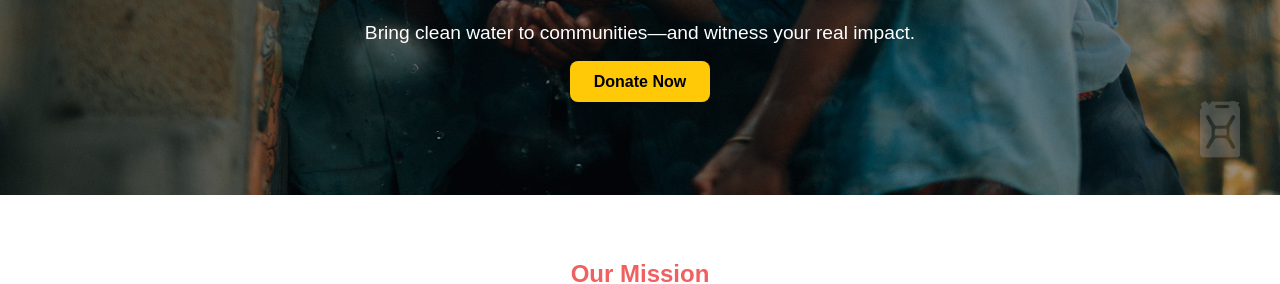
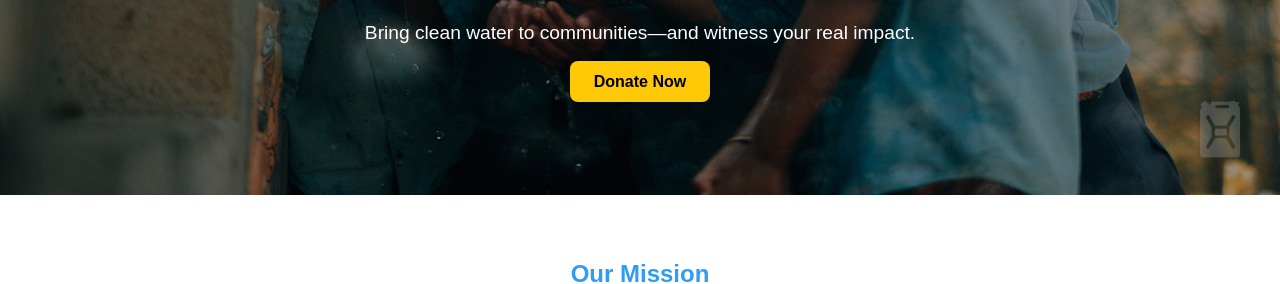
Before and after one commit to amari070/CW-Project, a plain HTML site: page index.html in a window 1280 px wide. Shown: the part 521-805 px from the top of the page. Drawn offline with Linux system fonts and the light colour scheme.

Commit message:
color change

```diff
--- a/styles.css
+++ b/styles.css
@@ -1,9 +1,9 @@
 /* Color palette */
 :root {
-  --peach: #F16061;
-  --gray: #FF902A;
+  --peach: #2E9DF7;
+  --gray: #F16061;
   --cream: #fef8f5;
-  --orange: #2E9DF7;
+  --orange: #8BD1CB;
   --yellow: #FFC907;
 }
 
```
